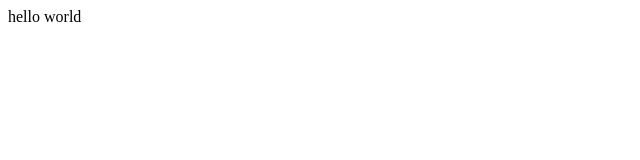
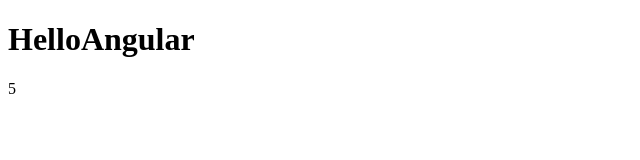
Before and after one commit to bkam03/angular_demo, a website: page public/index.html in a window 1280 px wide. Shown: the whole page, without its empty margins (0-640 px from the left). Drawn offline with nearby package versions, Linux system fonts and the light colour scheme.

Commit message:
templating

```diff
--- a/public/index.html
+++ b/public/index.html
@@ -4,8 +4,9 @@
   <meta charset="UTF-8">
   <title>Document</title>
 </head>
-<body>
-  hello world
+<body ng-app>
+  <h1>{{'Hello' + 'Angular'}}</h1>
+  <div>{{2+3}}</div>
   <script
   src="https://cdnjs.cloudflare.com/ajax/libs/angular.js/1.6.5/angular.js"
   type="text/javascript"></script>
```
